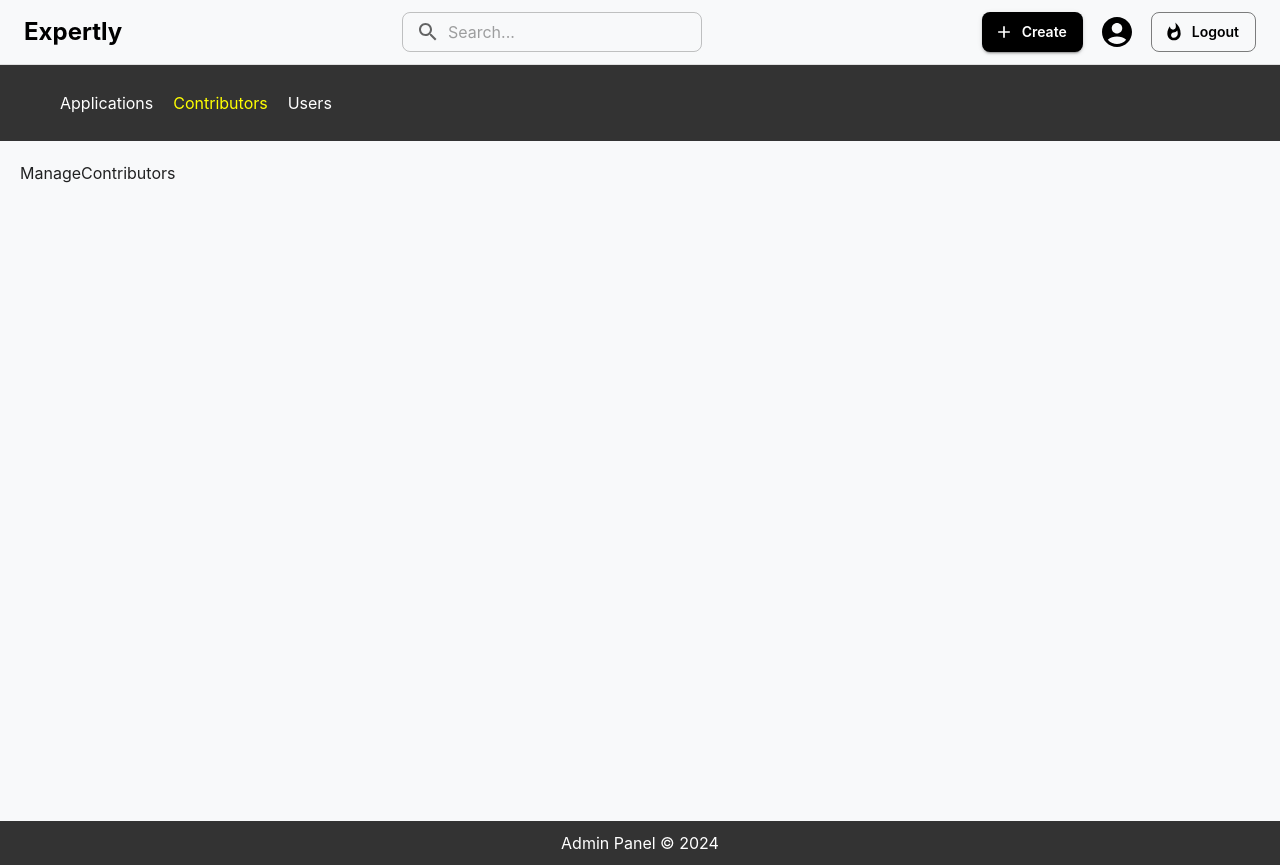
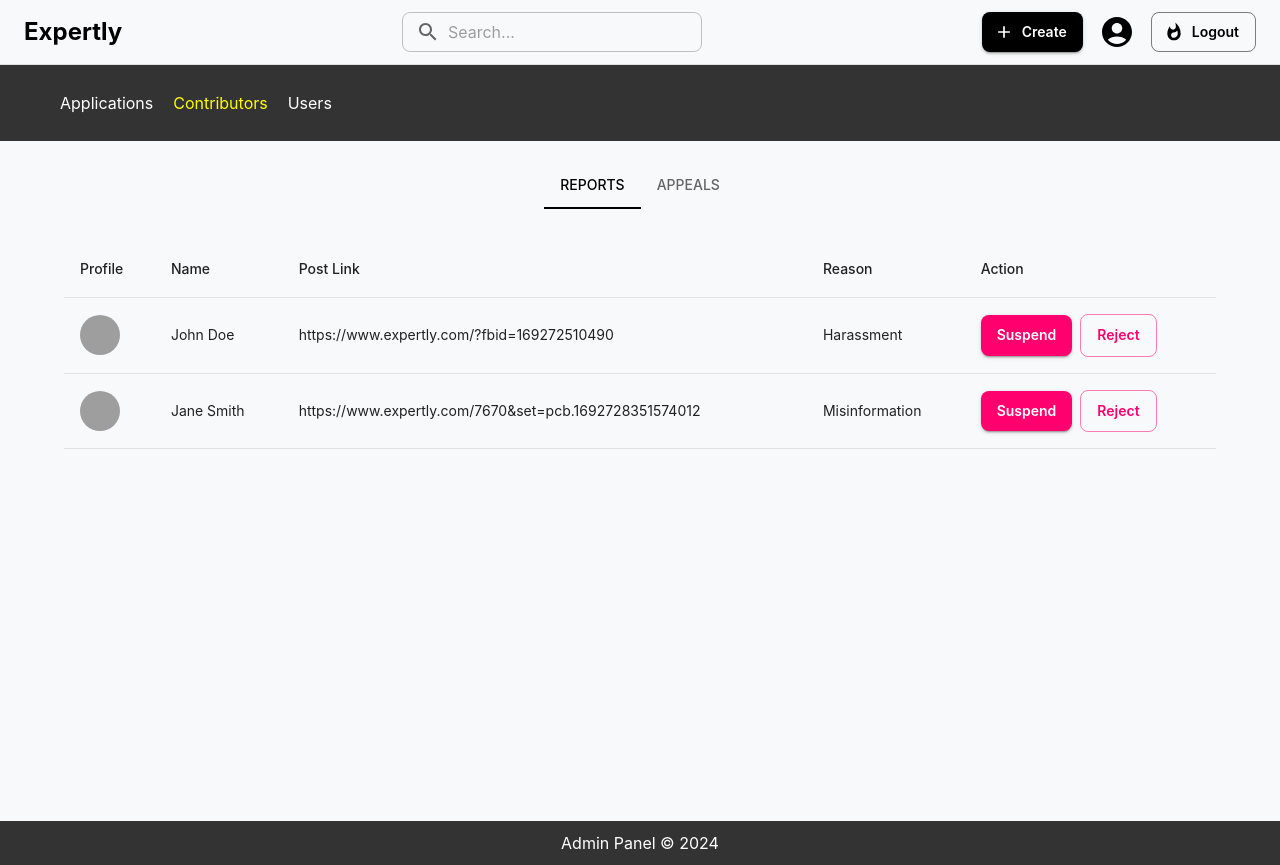
Before and after one commit to MyoMyatMin/expertly, a Next.js app: page /admin/contributors in a window 1280 px wide. Built offline with nearby package versions, Linux system fonts and the light colour scheme; grey boxes are pictures that could not be loaded; what @mui/material-nextjs would draw is missing.

Commit message:
Created pages for both contributor and contributor/contributors/[id]

```diff
--- a/app/admin/contributors/page.tsx
+++ b/app/admin/contributors/page.tsx
@@ -1,9 +1,201 @@
-import React from "react";
+"use client";
+import React, { useState } from "react";
+import {
+  Tabs,
+  Tab,
+  Box,
+  Container,
+  Table,
+  TableBody,
+  TableCell,
+  TableHead,
+  TableRow,
+  Avatar,
+  Button,
+  useMediaQuery,
+  useTheme,
+} from "@mui/material";
+import { useRouter } from "next/navigation";
+
+type Report = {
+  id: number;
+  profileImage: string;
+  name: string;
+  postLink: string;
+  reason: string;
+};
+
+type Appeal = {
+  id: number;
+  profileImage: string;
+  name: string;
+  postLink: string;
+  reason: string;
+  justification: string;
+};
 
 type Props = {};
 
+const reports: Report[] = [
+  {
+    id: 1,
+    profileImage:
+      "https://encrypted-tbn0.gstatic.com/images?q=tbn:ANd9GcRij6dtiHizH96qpCOe8WeXXP3yLyQJkPdGVg&s",
+    name: "John Doe",
+    postLink: "https://www.expertly.com/?fbid=169272510490",
+    reason: "Harassment",
+  },
+  {
+    id: 2,
+    profileImage:
+      "https://encrypted-tbn0.gstatic.com/images?q=tbn:ANd9GcSezGMv73fTeInDK5vBdSIlQqxDYjG3Wn9lLw&s",
+    name: "Jane Smith",
+    postLink: "https://www.expertly.com/7670&set=pcb.1692728351574012",
+    reason: "Misinformation",
+  },
+];
+
+const appeals: Appeal[] = [
+  {
+    id: 1,
+    profileImage:
+      "https://cdn.prod.website-files.com/6600e1eab90de089c2d9c9cd/662c092880a6d18c31995e13_66236537d4f46682e079b6ce_Casual%2520Portrait.webp",
+    name: "Michael Lee",
+    postLink: "https://www.expertly.com/?fbid=169272510490",
+    reason: "Policy Violation",
+    justification:
+      "The post was misunderstood, and it followed the policy guidelines.",
+  },
+  {
+    id: 2,
+    profileImage:
+      "https://encrypted-tbn0.gstatic.com/images?q=tbn:ANd9GcRinxUlZyH5cwOafVdjDcAxHgoFIxolEy_gkw&s",
+    name: "Emily Clark",
+    postLink: "https://www.expertly.com/7670&set=pcb.1692728351574012",
+    reason: "Copyright Infringement",
+    justification: "The content is original and not a copyright violation.",
+  },
+];
+
 const ManageContributors = (props: Props) => {
-  return <div>ManageContributors</div>;
+  const [tabValue, setTabValue] = useState(0);
+  const theme = useTheme();
+  const isSmallScreen = useMediaQuery(theme.breakpoints.down("sm"));
+
+  const router = useRouter();
+  const handleTabChange = (_event: React.SyntheticEvent, newValue: number) => {
+    setTabValue(newValue);
+  };
+
+  return (
+    <>
+      <Container>
+        {/* Tabs for switching between Reports and Appeals */}
+        <Tabs
+          value={tabValue}
+          onChange={handleTabChange}
+          centered={!isSmallScreen}
+          variant={isSmallScreen ? "scrollable" : "standard"}
+          scrollButtons={isSmallScreen ? "auto" : undefined}
+        >
+          <Tab label="Reports" />
+          <Tab label="Appeals" />
+        </Tabs>
+
+        {/* Report Table */}
+        {tabValue === 0 && (
+          <Box sx={{ mt: 4 }}>
+            <Table
+              sx={{
+                display: { xs: "block", sm: "table" },
+                overflowX: "auto",
+                whiteSpace: "nowrap",
+              }}
+            >
+              <TableHead>
+                <TableRow>
+                  <TableCell>Profile</TableCell>
+                  <TableCell>Name</TableCell>
+                  <TableCell>Post Link</TableCell>
+                  <TableCell>Reason</TableCell>
+                  <TableCell>Action</TableCell>
+                </TableRow>
+              </TableHead>
+              <TableBody>
+                {reports.map((report) => (
+                  <TableRow key={report.id}>
+                    <TableCell>
+                      <Avatar src={report.profileImage} alt={report.name} />
+                    </TableCell>
+                    <TableCell>{report.name}</TableCell>
+                    <TableCell>{report.postLink}</TableCell>
+                    <TableCell>{report.reason}</TableCell>
+                    <TableCell>
+                      <Button
+                        variant="contained"
+                        color="secondary"
+                        sx={{ mr: 1 }}
+                      >
+                        Suspend
+                      </Button>
+                      <Button variant="outlined" color="secondary">
+                        Reject
+                      </Button>
+                    </TableCell>
+                  </TableRow>
+                ))}
+              </TableBody>
+            </Table>
+          </Box>
+        )}
+
+        {/* Appeal Table */}
+        {tabValue === 1 && (
+          <Box sx={{ mt: 4 }}>
+            <Box sx={{ overflowX: "auto" }}>
+              <Table>
+                <TableHead>
+                  <TableRow>
+                    <TableCell>Profile</TableCell>
+                    <TableCell>Name</TableCell>
+                    <TableCell>Post Link</TableCell>
+                    <TableCell>Reason</TableCell>
+                    <TableCell>Justification</TableCell>
+                    <TableCell>Action</TableCell>
+                  </TableRow>
+                </TableHead>
+                <TableBody>
+                  {appeals.map((appeal) => (
+                    <TableRow key={appeal.id}>
+                      <TableCell>
+                        <Avatar src={appeal.profileImage} alt={appeal.name} />
+                      </TableCell>
+                      <TableCell>{appeal.name}</TableCell>
+                      <TableCell>{appeal.postLink}</TableCell>
+                      <TableCell>{appeal.reason}</TableCell>
+                      <TableCell>{appeal.justification}</TableCell>
+                      <TableCell>
+                        <Button
+                          variant="contained"
+                          color="secondary"
+                          size="small"
+                          onClick={() =>
+                            router.push(`/admin/contributors/${appeal.id}`)
+                          }
+                        >
+                          View
+                        </Button>
+                      </TableCell>
+                    </TableRow>
+                  ))}
+                </TableBody>
+              </Table>
+            </Box>
+          </Box>
+        )}
+      </Container>
+    </>
+  );
 };
 
 export default ManageContributors;
```
Also changed, not shown: app/admin/contributors/[id]/page.tsx (added, +105 -0 lines).
